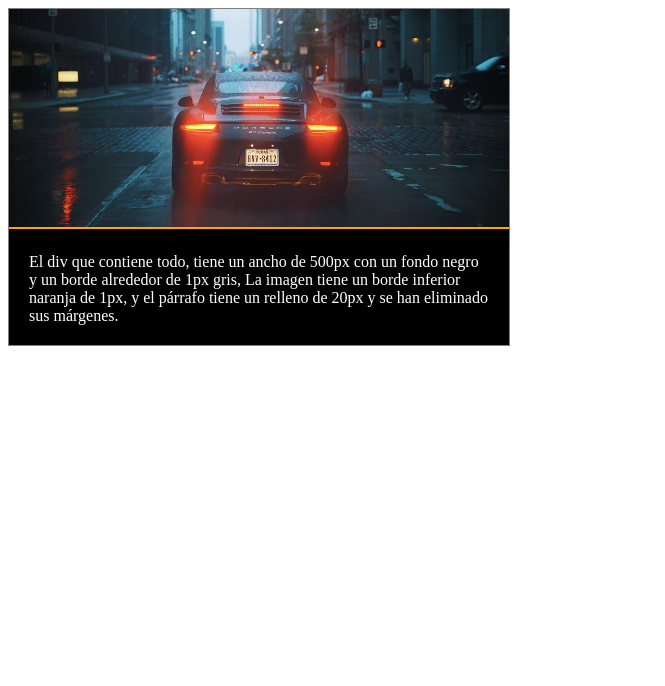
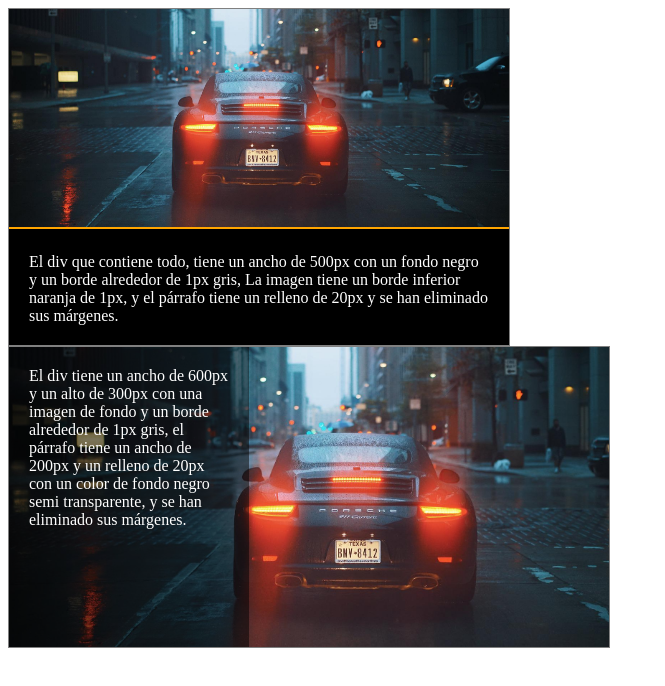
Before and after one commit to ca941125/desafios_udemy, a plain HTML site: page tema_imagenes_dos/index.html in a window 1280 px wide. Shown: the whole page, without its empty margins (0-665 px from the left). Drawn offline with Linux system fonts and the light colour scheme.

Commit message:
articulo dos

```diff
--- a/tema_imagenes_dos/index.html
+++ b/tema_imagenes_dos/index.html
@@ -15,6 +15,11 @@
             y se han eliminado sus márgenes.</p>
         </div>
     </article>
+    <article class="dos">
+        <div>
+            <p>El div tiene un ancho de 600px y un alto de 300px con una imagen de fondo y un borde alrededor de 1px gris, el párrafo tiene un ancho de 200px y un relleno de 20px con un color de fondo negro semi transparente, y se han eliminado sus márgenes.</p>
+        </div>
+    </article>
 
 </body>
 </html>
--- a/tema_imagenes_dos/stylo.css
+++ b/tema_imagenes_dos/stylo.css
@@ -12,3 +12,18 @@
     padding: 20px;
     margin: 0;
 }
+.dos div {
+    width: 600px;
+    height: 300px;
+    background-image: url("../imagenes/coche.jpg");
+    background-size: cover;
+    border: 1px solid gray;
+}
+.dos p {
+    width: 200px;
+    height: 260px;
+    background-color: rgba(0,0,0,.5);
+    color: white;
+    padding: 20px;
+    margin: 0;
+}
```
Also changed, not shown: imagenes/auricular.jpg (added).
